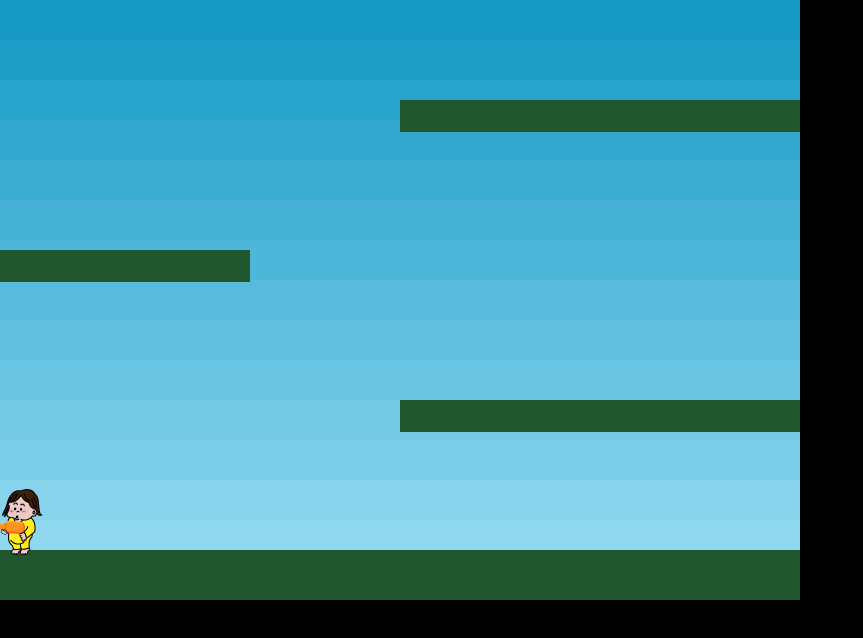
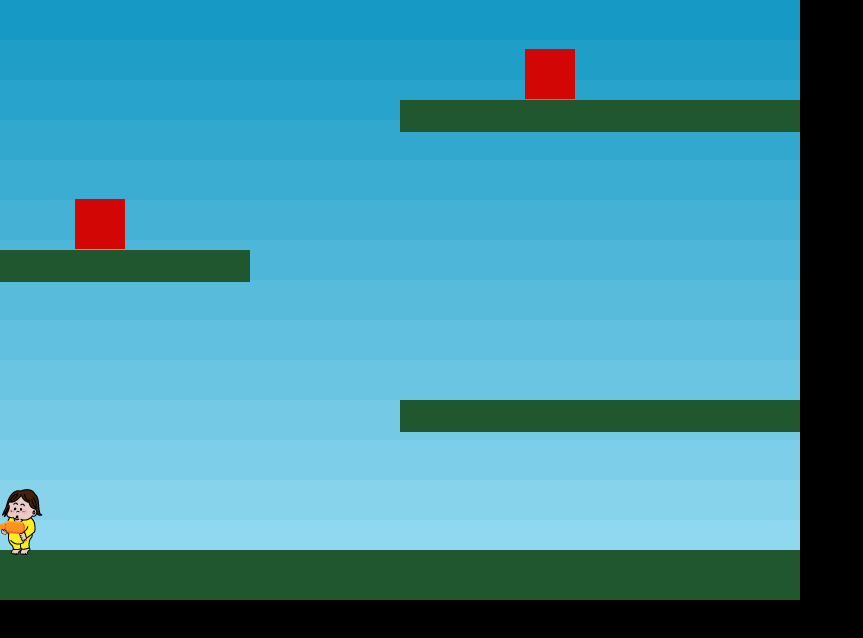
Before and after one commit to ThomasBullock/FCCGameDevChallengeDec, a plain HTML site: page index.html in a window 1280 px wide. Shown: the whole page, without its empty margins (0-863 px from the left). Drawn offline with Linux system fonts and the light colour scheme; animation ran at ten frames a second.

Commit message:
Added enemy prefab

```diff
--- a/assets/data/level-1.json
+++ b/assets/data/level-1.json
@@ -5,6 +5,10 @@
       {"x": -150, "y": 250},
       {"x": 400, "y": 400}
     ],
+  "enemyData": [
+    {"x": 100, "y": 180},
+    {"x": 550, "y": 60}
+  ],
   "goal": {"x": 700, "y": 124}
 
 }
--- a/index.html
+++ b/index.html
@@ -19,6 +19,7 @@
 		<script src="js/states/gameState.js"></script>
 		<script src="js/states/preloadState.js"></script>
 		<script src="js/states/bootState.js"></script>
+		<script src="js/prefabs/enemy.js"></script>
 		<!-- include the main game file -->
 		<script src="js/main.js"></script>
 	</body>
--- /dev/null
+++ b/js/prefabs/enemy.js
@@ -0,0 +1,18 @@
+var Platformer = Platformer || {};
+
+Platformer.Enemy = function(game, x, y, type, health, enemyBullets) {
+  Phaser.Sprite.call(this, game, x, y, type);
+
+//  this.game = game;
+
+  this.animations.add('walk', [0, 1], 10, true);
+//  this.enableBody = true;
+  this.anchor.setTo(0.5);
+  this.health = health;
+  console.log(this)
+
+  this.play('walk');
+};
+
+Platformer.Enemy.prototype = Object.create(Phaser.Sprite.prototype);  // create an object that is the same as sprite prototype
+Platformer.Enemy.prototype.constructor = Platformer.Enemy; // when a new object is created Platformer.Enemy is called
--- a/js/states/gameState.js
+++ b/js/states/gameState.js
@@ -58,7 +58,21 @@ Platformer.GameState = {
         this.player.animations.add('shooting', [0, 1, 2, 1], 10, false);
         this.player.animations.add('walking', [3, 0, 4, 0], 10, false);
 
-
+        this.enemies = this.add.group();
+        this.levelData.enemyData.forEach(function(item){
+          console.log(item);
+          var enemy = new Platformer.Enemy(this.game, item.x, item.y, 'redEnemy');
+          this.enemies.add(enemy);
+        }, this)
+        this.enemies.enableBody = true;
+        this.game.physics.arcade.enable(this.enemies);
+        //        this.game.physics.arcade.enable(this.enemies);
+//        this.enemies.body.allowGravity = true;
+//
+//        console.log(this.enemies);
+//        var enemy = new Platformer.Enemy(200, 200, 'redEnemy', 10, []);
+//        this.game.add.existing(enemy);
+//
     },
 //    render: function() { // allows us to see the body of objects
 //      this.game.debug.body(this.player);
@@ -66,6 +80,7 @@ Platformer.GameState = {
 
     update: function() {
         this.game.physics.arcade.collide(this.player, this.platforms);
+        this.game.physics.arcade.collide(this.enemies, this.platforms);
 
         this.player.body.velocity.x = 0;
 
--- a/js/states/preloadState.js
+++ b/js/states/preloadState.js
@@ -6,6 +6,10 @@ Platformer.PreloadState = {
         this.load.image('platform', 'assets/img/platform.png');
         this.load.image('sky', 'assets/img/sky.png');
 
+        this.load.spritesheet('redEnemy', 'assets/img/tempRed.png', 64, 52, 2);
+        this.load.image('purpleEnemy', 'assets/img/tempPurple.png');
+        this.load.image('pinkEnemy', 'assets/img/tempPink.png');
+
 			  this.load.text('level', 'assets/data/level-1.json');
     },
 
```
Also changed, not shown: assets/img/tempPink.png (added), assets/img/tempPurple.png (added), assets/img/tempRed.png (added).
